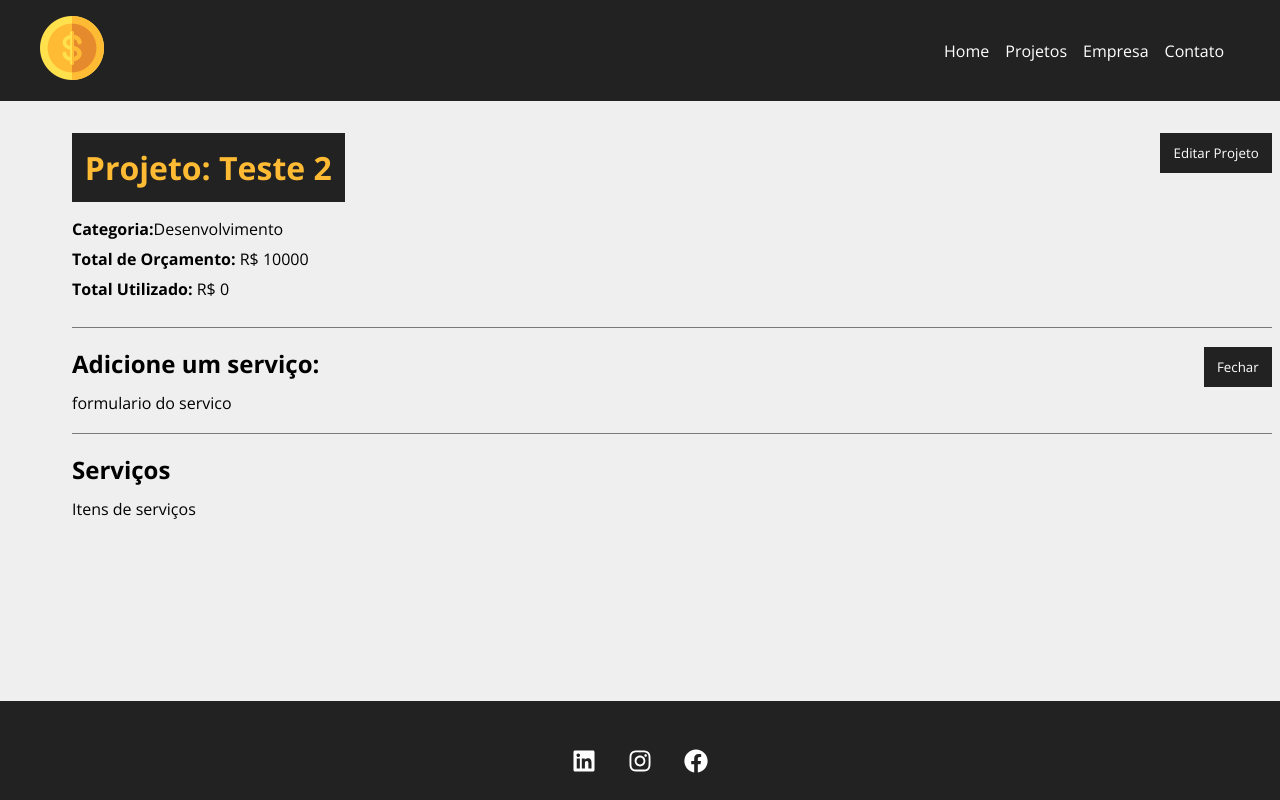
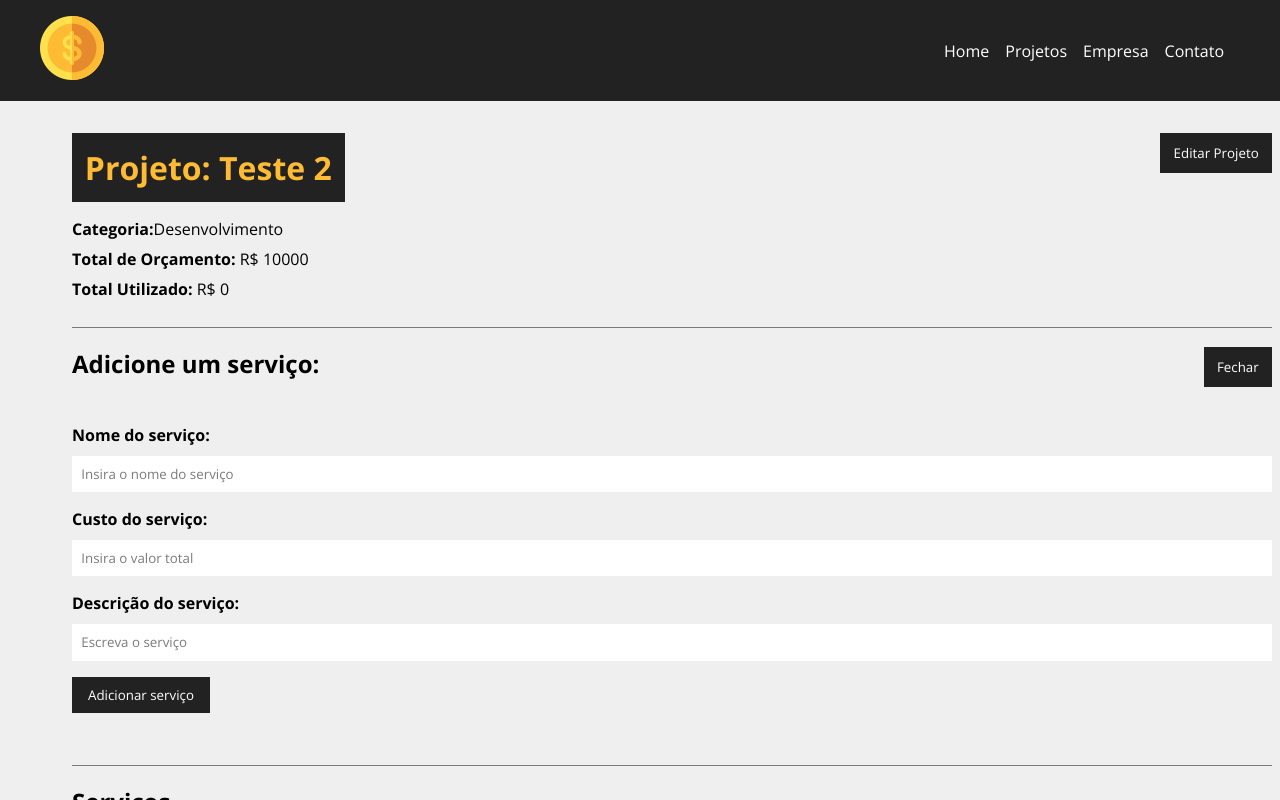
Before and after one commit to nederhayden/gerenciador-de-projetos, a React (Create React App) app: page /project/2 in a window 1280 px wide. Both pictures are taken after a click on the button "Adicionar serviço". Shown: the top 800 px of the page. Built offline with nearby package versions, Linux system fonts and the light colour scheme; data requests are answered from the project's data file.

Commit message:
adding new services

```diff
--- a/db.json
+++ b/db.json
@@ -7,8 +7,15 @@
         "id": "2",
         "name": "Desenvolvimento"
       },
-      "cost": 0,
-      "services": [],
+      "cost": 100,
+      "services": [
+        {
+          "name": "Teste",
+          "cost": "100",
+          "description": "teste",
+          "id": "39e2688c-db41-4a04-829b-353f1235969e"
+        }
+      ],
       "id": 1
     },
     {
--- a/src/components/pages/Project.js
+++ b/src/components/pages/Project.js
@@ -4,6 +4,8 @@
 import Container from "../layout/Container";
 import Message from "../layout/Message";
 import ProjectForm from "../project/ProjectForm";
+import ServiceForm from "../service/ServiceForm";
+import { parse, v4 as uuidv4 } from "uuid";
 
 import styles from "./Project.module.css";
 
@@ -58,6 +60,45 @@
       .catch((err) => console.error(err));
   }
 
+  function createService(project) {
+    setMessage("");
+
+    //last service
+    const lastService = project.services[project.services.length - 1];
+
+    lastService.id = uuidv4();
+
+    const lastServiceCost = lastService.cost;
+
+    const newCost = parseFloat(project.cost) + parseFloat(lastServiceCost);
+
+    // maximum value validation
+    if (newCost > parseFloat(project.budget)) {
+      setMessage("Orçamento ultrapassado, verifique o valor do serviço");
+      setType("error");
+      project.services.pop();
+      return false;
+    }
+
+    // add service cost to project total cost
+    project.cost = newCost;
+
+    // update project
+    fetch(`http://localhost:5000/projects/${project.id}`, {
+      method: "PATCH",
+      headers: {
+        "Content-Type": "application/json",
+      },
+      body: JSON.stringify(project),
+    })
+      .then((resp) => resp.json())
+      .then((data) => {
+        // exibir os servicos
+        console.log(data);
+      })
+      .catch((err) => console.error(err));
+  }
+
   function toggleProjectForm() {
     setShowProjectForm(!showProjectForm);
   }
@@ -106,7 +147,13 @@
                 {!showServiceForm ? "Adicionar serviço" : "Fechar"}
               </button>
               <div className={styles.project_info}>
-                {showServiceForm && <div>formulario do servico</div>}
+                {showServiceForm && (
+                  <ServiceForm
+                    handleSubmit={createService}
+                    btnText="Adicionar serviço"
+                    projectData={project}
+                  />
+                )}
               </div>
             </div>
             <h2>Serviços</h2>
--- /dev/null
+++ b/src/components/service/ServiceForm.js
@@ -0,0 +1,45 @@
+import { useState } from "react";
+import Input from "../form/Input";
+import SubmitButton from "../form/SubmitButton";
+import styles from "../project/ProjectForm.module.css";
+
+export default function ServiceForm({ handleSubmit, btnText, projectData }) {
+  const [service, setService] = useState({});
+
+  function submit(e) {
+    e.preventDefault();
+    projectData.services.push(service);
+    handleSubmit(projectData);
+  }
+
+  function handleChange(e) {
+    setService({ ...service, [e.target.name]: e.target.value });
+  }
+
+  return (
+    <form className={styles.form} onSubmit={submit}>
+      <Input
+        type="text"
+        text="Nome do serviço"
+        name="name"
+        placeholder="Insira o nome do serviço"
+        handleOnChange={handleChange}
+      />
+      <Input
+        type="number"
+        text="Custo do serviço"
+        name="cost"
+        placeholder="Insira o valor total"
+        handleOnChange={handleChange}
+      />
+      <Input
+        type="text"
+        text="Descrição do serviço"
+        name="description"
+        placeholder="Escreva o serviço"
+        handleOnChange={handleChange}
+      />
+      <SubmitButton text={btnText} />
+    </form>
+  );
+}
```
